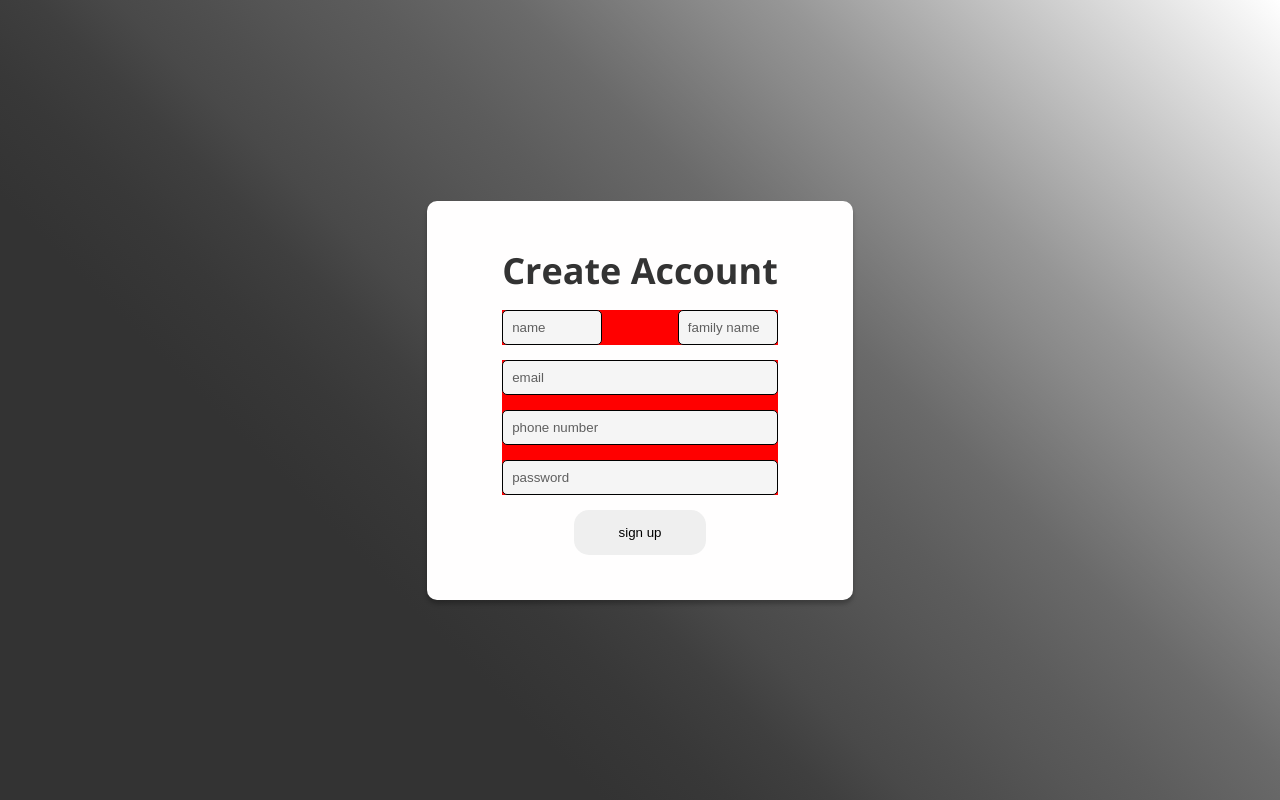
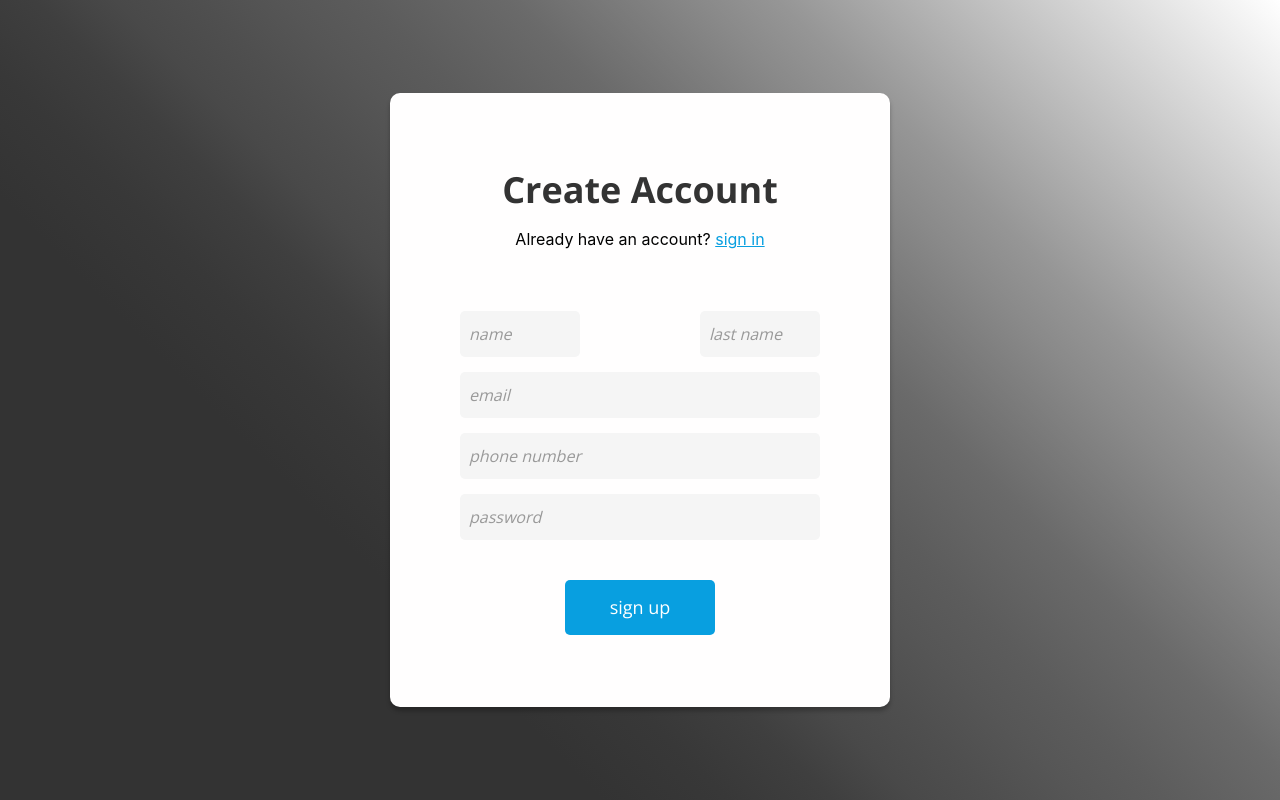
Before and after one commit to yns-qara/nextJS-form, a Next.js app: page / in a window 1280 px wide. Built offline with nearby package versions, Linux system fonts and the light colour scheme.

Commit message:
🎵 finishing up the sign up styles

```diff
--- a/components/SignUp.js
+++ b/components/SignUp.js
@@ -1,5 +1,5 @@
 import styles from "../styles/signUp.module.css"
-
+import Link from "next/link"
 
 const SignUp = () => {
     return (
@@ -10,9 +10,10 @@ const SignUp = () => {
                 className={styles.container}
             >
                 <h1>Create Account</h1>
+                <p>Already have an account? <Link href="">sign in</Link> </p>
                 <div className={styles.name}>
                     <input type="text" placeholder="name" />
-                    <input type="text" placeholder="family name" />
+                    <input type="text" placeholder="last name" />
                 </div>
                 <div className={styles.lower_input}>
                     <input type="email" placeholder="email" />
--- a/styles/globals.css
+++ b/styles/globals.css
@@ -1,6 +1,6 @@
 @import url('https://fonts.googleapis.com/css2?family=Montserrat:wght@800&family=Open+Sans:wght@700&display=swap');
 
-
+@import url('https://fonts.googleapis.com/css2?family=Montserrat:wght@800&family=Open+Sans:wght@400;700&display=swap');
 
 
 
@@ -23,3 +23,7 @@ body {
   text-decoration: none;
   outline: 0;
 }
+
+*::selection{
+  background-color: #089FE0;
+}
--- a/styles/signUp.module.css
+++ b/styles/signUp.module.css
@@ -11,9 +11,9 @@
     background: #FFFEFE;
     box-shadow: 0px 4px 4px rgba(0, 0, 0, 0.25);
     border-radius: 10px;
-    padding: 45px 75px;
-    max-width: 500px;
-
+    padding: 72px 70px;
+    /* width: 500px; */
+    width: 500px;
     display: flex;
     flex-direction: column;
     align-items: center;
@@ -22,9 +22,10 @@
 
 }
 
-.container div{
-    background-color: red;
 
+.container p a {
+    color: #089FE0;
+    text-decoration: underline;
 }
 
 .container h1 {
@@ -39,25 +40,47 @@
 
 .container input {
     border: 0;
-    padding: 9px;
+    padding: 12px 9px;
     border-radius: 12px;
-    border: 1px solid black;
+    /* border: 1px solid black; */
     background: #f5f5f5;
     border-radius: 5px;
+
+    font-family: 'Open Sans';
+    font-style: normal;
+    font-weight: 600;
+    font-size: 16px;
+    line-height: 22px;
+    caret-color: #089FE0;
+    color: #333333;
+}
+
+
+.container input:focus {
+    box-shadow: 0px 0px 0px 2px rgba(0, 0, 0, 0.76);
+    -webkit-box-shadow: 0px 0px 0px 2px rgba(0, 0, 0, 0.76);
+    -moz-box-shadow: 0px 0px 0px 2px rgba(0, 0, 0, 0.76);
+
 }
 
 .container input::placeholder {
-    color: rgb(95, 95, 95);
+    font-family: 'Open Sans';
+    font-style: italic;
+    font-weight: 400;
+    font-size: 16px;
+    line-height: 22px;
+    color: #999999;
 }
 
 .name {
+    margin-top: 47px;
     display: flex;
     justify-content: space-between;
     width: 100%;
 }
 
 .name input {
-    max-width: 100px;
+    max-width: 120px;
 }
 
 
@@ -74,14 +97,27 @@
 
 .lower_input input {
     width: 100%;
-
 }
 
 .container button {
+    margin-top: 25px;
     border: 0;
     padding: 15px 45px;
-    border-radius: 15px;
+    border-radius: 5px;
     cursor: pointer;
+    font-family: 'Open Sans';
+    font-style: normal;
+    font-weight: 400;
+    font-size: 18px;
+    line-height: 25px;
+    color: #FFFFFF;
+    background-color: #089FE0;
+    transition: all .5s ease;
+}
 
-
+.container button:hover {
+    box-shadow: 0px 0px 0px 2px rgba(0, 0, 0, 0.76);
+    -webkit-box-shadow: 0px 0px 0px 2px rgba(0, 0, 0, 0.76);
+    -moz-box-shadow: 0px 0px 0px 2px rgba(0, 0, 0, 0.76);
+    /* transform: translateY(-2px); */
 }
```
